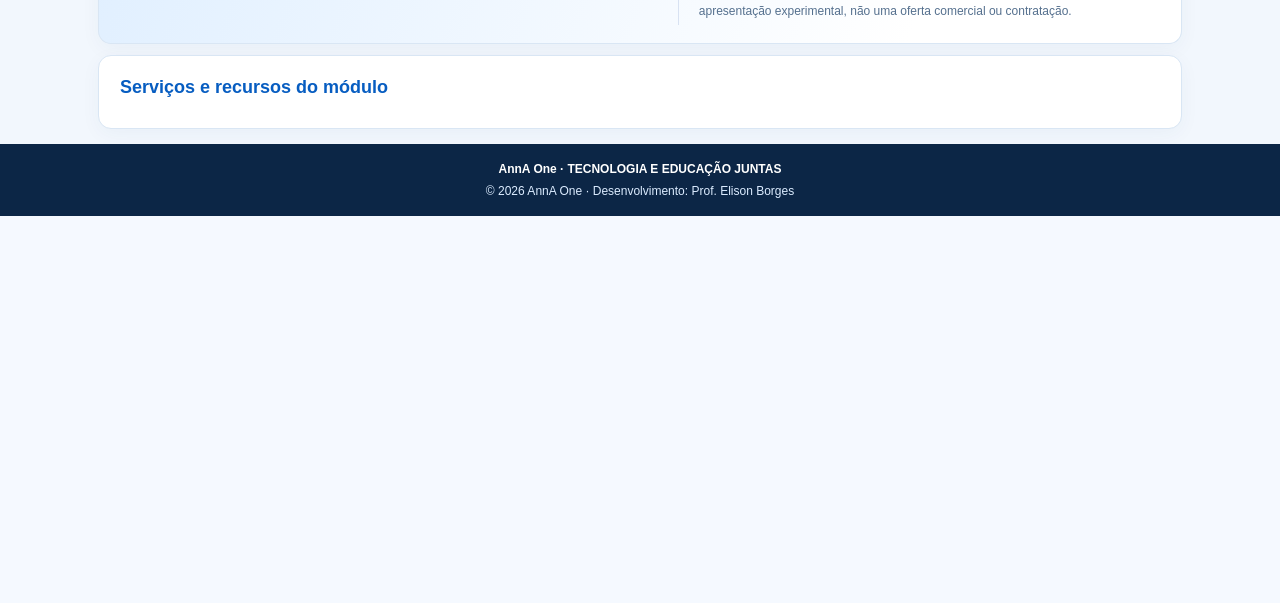
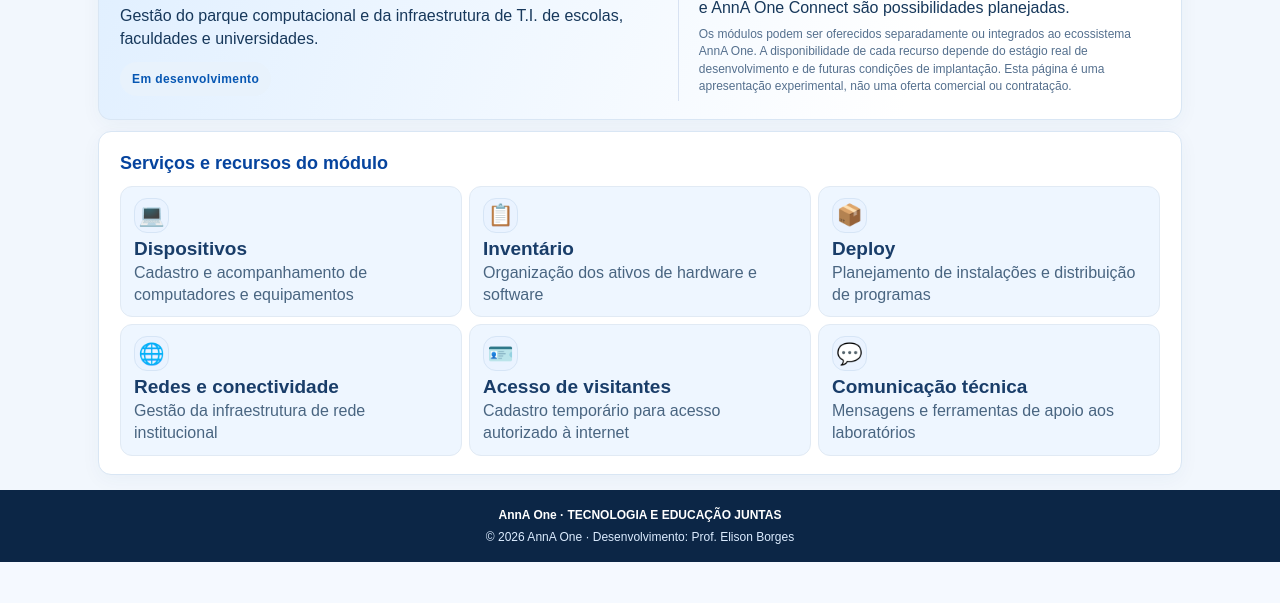
Before and after one commit to elisonborges/anna-one, a plain HTML site: page app/modulo-preview.html in a window 1280 px wide. Shown: the part 197-800 px from the top of the page. Drawn offline with Linux system fonts and the light colour scheme.

Commit message:
fix(preview): remove literal escaped newline breaking entire module script

```diff
--- a/app/modulo-preview.html
+++ b/app/modulo-preview.html
@@ -26,4 +26,5 @@ document.documentElement.style.setProperty("--accent",palettes[key]?.[0]||"#075d
 document.getElementById("services").innerHTML=m.services.map(([name,desc])=>'<div class="service"><span class="service-icon" aria-hidden="true">'+(serviceIcons[name]||'🧩')+'</span><strong>'+name+'</strong><span>'+desc+'</span></div>').join("");
 document.getElementById("use").textContent=m.use;
 const actions=document.getElementById("actions");if(m.url){const a=document.createElement("a");a.href=m.url;a.textContent=key==="agenda"?"Acessar Agenda ↗":"Acessar portal ↗";if(m.url.startsWith("http")){a.target="_blank";a.rel="noopener noreferrer"}actions.appendChild(a)}const status=document.createElement("span");status.className="module-label";status.style.alignSelf="center";status.textContent=m.status;actions.appendChild(status);
-if(key==="health-monitor")document.getElementById("health-summary").hidden=false;\n</script></body></html>
+if(key==="health-monitor")document.getElementById("health-summary").hidden=false;
+</script></body></html>
```
